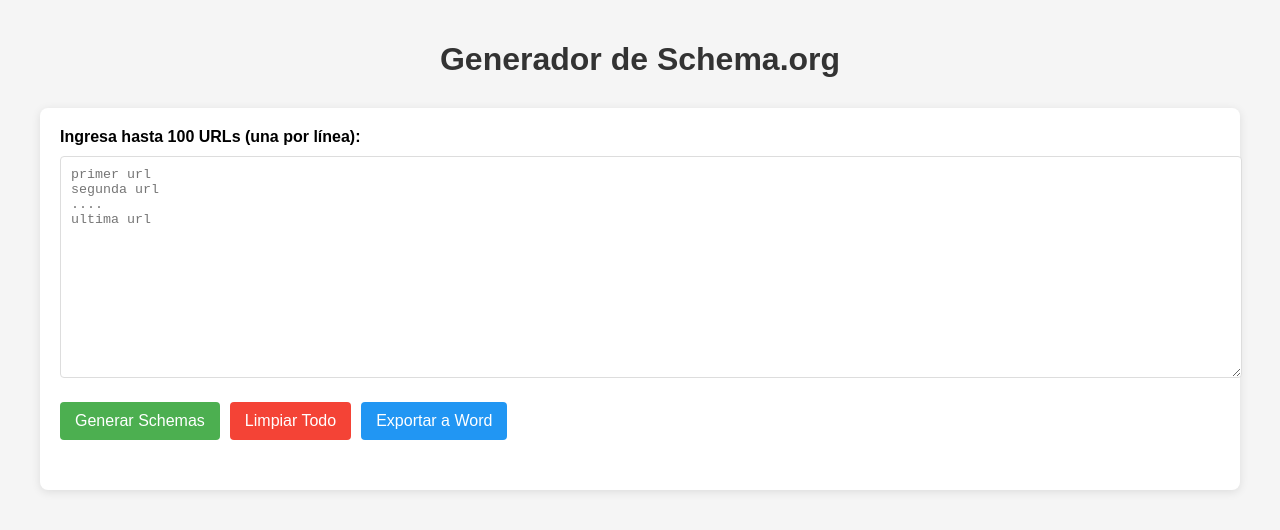
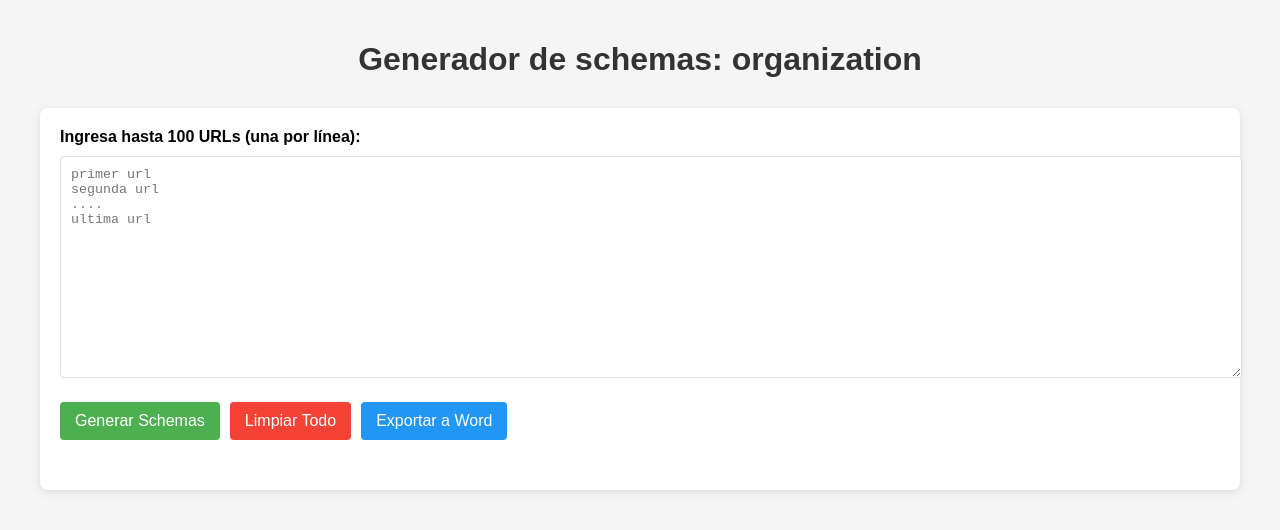
Before and after one commit to jorgeDevCod/Corrector-chemas--organization, a plain HTML site: page index.html in a window 1280 px wide. Drawn offline with Linux system fonts and the light colour scheme.

Commit message:
Upload title

```diff
--- a/index.html
+++ b/index.html
@@ -6,11 +6,11 @@
     <meta name="viewport" content="width=device-width, initial-scale=1.0">
     <link rel="icon" href="/icon-gen-schema.png" type="image/png">
     <link rel="stylesheet" href="style.css">
-    <title>Generador de schemas: organization</title>
+    <title>Schema organization</title>
 </head>
 
 <body>
-    <h1>Generador de Schema.org</h1>
+    <h1>Generador de schemas: organization</h1>
 
     <div class="container">
         <label for="urls">Ingresa hasta 100 URLs (una por línea):</label>
```
